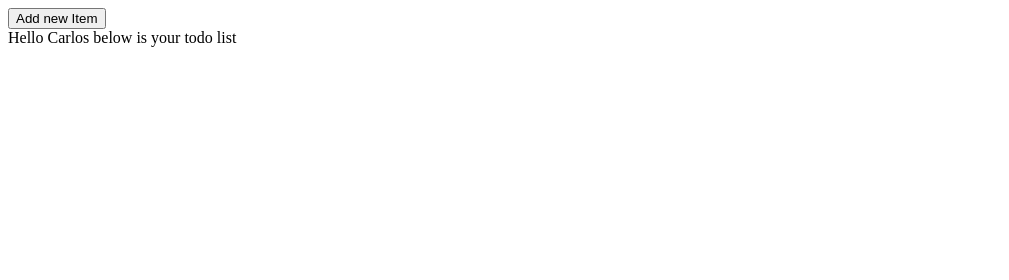
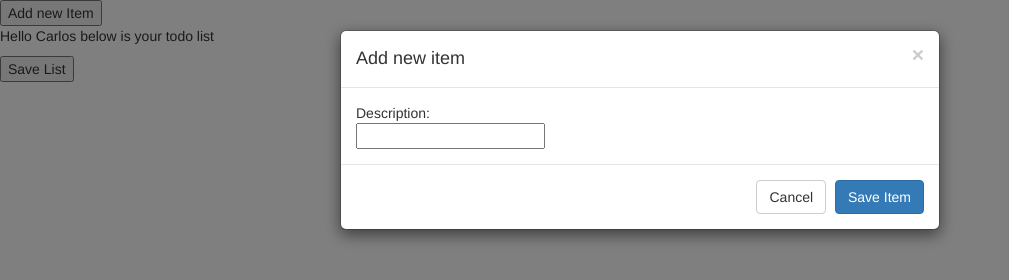
Before and after one commit to abdalla/ToDoList, a website: page index.html in a window 1280 px wide. Both pictures are taken after a click on the button "Add new Item". Shown: the whole page, without its empty margins (0-1009 px from the left). Drawn offline with nearby package versions, Linux system fonts and the light colour scheme; no server answers.

Commit message:
Added more functions, almost done, connect to some db is needed

```diff
--- a/bower.json
+++ b/bower.json
@@ -26,6 +26,8 @@
     "tests"
   ],
   "dependencies": {
+    "bootstrap": "~3.3.5",
+    "jquery": "~2.1.4",
     "paper-checkbox": "PolymerElements/paper-checkbox#~1.0.8",
     "polymer": "Polymer/polymer#^1.0.0"
   }
--- a/index.html
+++ b/index.html
@@ -2,28 +2,67 @@
 <html lang="en">
   <head>
     <script src="../bower_components/webcomponentsjs/webcomponents-lite.js"></script>
+    <script src="../bower_components/jquery/dist/jquery.min.js"></script>
+    <script src="../bower_components/bootstrap/dist/js/bootstrap.js"></script>
+    <link rel="stylesheet" type="text/css" href="../bower_components/bootstrap/dist/css/bootstrap.css" />
     <link rel="import" href="../elements.html" />
 
     <script>
     document.addEventListener("DOMContentLoaded", function () {
-         var _items =  [{id: 1, done: false, description: 'Walk with the dog'},
-                        {id: 2, done: true, description: 'Buy the ticket'},
-                        {id: 3, done: false, description: 'Buy bike'}];
+        var _model = document.querySelector('todo-list');
+        _model.items = getList();
+      });
 
+    function  getList(){
+      var _items =  [{id: 1, done: false, description: 'Walk with the dog'},
+                     {id: 2, done: true, description: 'Buy the ticket'},
+                     {id: 3, done: false, description: 'Buy bike'}];
+
+      return _items;
+    }
+
+    function addNewItem(){
+        $('#newItemModal').modal();
+      }
+
+      function saveNewItem(argument) {
         var _model = document.querySelector('todo-list');
-        _model.items = _items;
+        _model.newItem(10, false, $('#txtItemDescription').val());
+
+        $('#newItemModal').modal('hide');
+      }
+
+      $(function() {
+        $('#newItemModal').on('hide.bs.modal', function (e) {
+            $('#txtItemDescription').val('');
+        })
       });
-    </script>
-
-    <script>
-      function onClick(){
-        var _model = document.querySelector('todo-list');
-        _model.newItem(10, false, 'One more item...');
-      }
     </script>
   </head>
   <body>
-      <button id="btnAddNewItem" onclick="onClick()">Add new Item</button>
+      <button id="btnAddNewItem" onclick="addNewItem()">Add new Item</button>
+
       <todo-list greeting="Carlos"></todo-list>
+
+      <button id="btnSaveList" onclick="saveList()">Save List</button>
+
   </body>
+
+  <div class="modal fade" id="newItemModal" tabindex="-1" role="dialog" aria-labelledby="newItemModalLabel">
+    <div class="modal-dialog" role="document">
+      <div class="modal-content">
+        <div class="modal-header">
+          <button type="button" class="close" data-dismiss="modal" aria-label="Close"><span aria-hidden="true">&times;</span></button>
+          <h4 class="modal-title" id="newItemModalLabel">Add new item</h4>
+        </div>
+        <div class="modal-body">
+          <h5 class="modal-title">Description: </h5> <input type="text" id="txtItemDescription" />
+        </div>
+        <div class="modal-footer">
+          <button type="button" class="btn btn-default" data-dismiss="modal">Cancel</button>
+          <button type="button" class="btn btn-primary" onclick="saveNewItem()">Save Item</button>
+        </div>
+      </div>
+    </div>
+  </div>
 </html>
--- a/poly/todo-list2.html
+++ b/poly/todo-list2.html
@@ -4,12 +4,14 @@
         </style>
         <template>
           <header><span>{{_formatGreeting(greeting)}}<span></header>
+          <ul>
             <template is="dom-repeat" items="{{items}}">
-              <li>
+              <li hidden="{{item.done}}">
                 <paper-checkbox on-change="checkStateChanged" checked="{{item.done}}"></paper-checkbox>
                 <span>{{item.description}}</span>
               </li>
             </template>
+          </ul>
         </template>
       <script>
        Polymer({
@@ -33,14 +35,18 @@
           checkStateChanged: function(e, detail, sender){
             console.log(e);
             console.log(detail);
-            console.log(detail.description);
+            console.log(detail);
             console.log(sender);
-            console.log(this.items);
+            //console.log(this.items);
 
           },
-            newItem: function(id, done, description){
+          newItem: function(id, done, description){
             this.push('items', {id: id, done: done, description: description});
           },
+          getItems: function()
+          {
+            return this.items;
+          }
         });
       </script>
     </dom-module>
```
